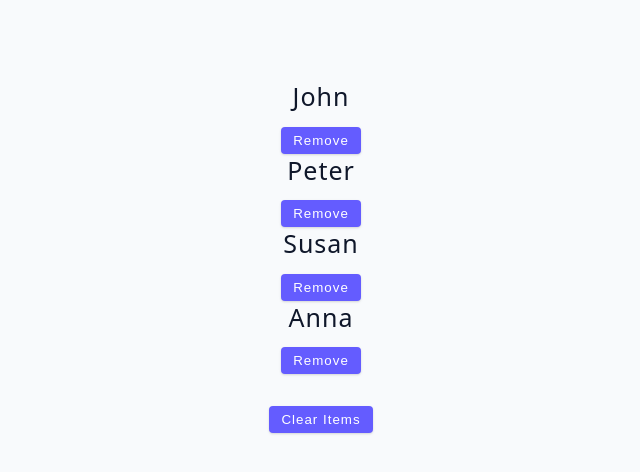
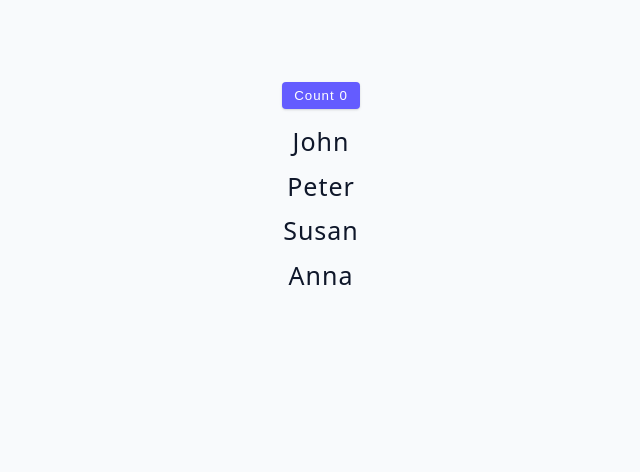
Before and after one commit to Newbie814/react_hook_projs, a React (Vite) app: page / in a window 1280 px wide. Shown: the top 472 px of the page, without its empty margins (319-959 px from the left). Built offline with nearby package versions, Linux system fonts and the light colour scheme; the HTML template or start-up script is replaced by a standard one.

Commit message:
setup project for performance improvements

```diff
--- a/src/App.jsx
+++ b/src/App.jsx
@@ -26,7 +26,8 @@
 // import FetchData from './tutorial/08-custom-hooks/02-fetch-data';
 // import Navbar from './tutorial/09-context-api/components/Navbar';
 // import NavbarContext from './tutorial/09-context-api/components/components-with-context-api/NavbarContext';
-import ReducerBasics from './tutorial/10-useReducer/01-userReducer';
+// import ReducerBasics from './tutorial/10-useReducer/01-userReducer';
+import LowerState from './tutorial/11-performance/01-lower-state';
 function App() {
   return (
     <div className='container'>
@@ -58,7 +59,8 @@ function App() {
       {/* <FetchData /> */}
       {/* <Navbar /> */}
       {/* <NavbarContext /> */}
-      <ReducerBasics />
+      {/* <ReducerBasics /> */}
+      <LowerState />
     </div>
   );
 }
--- /dev/null
+++ b/src/tutorial/11-performance/01-lower-state/List.jsx
@@ -0,0 +1,12 @@
+import Person from './Person';
+
+const List = ({ people }) => {
+  return (
+    <div>
+      {people.map((person) => {
+        return <Person key={person.id} {...person} />;
+      })}
+    </div>
+  );
+};
+export default List;
--- /dev/null
+++ b/src/tutorial/11-performance/01-lower-state/Person.jsx
@@ -0,0 +1,14 @@
+import { useEffect } from 'react';
+
+const Person = ({ name }) => {
+  console.log('render');
+  // useEffect(() => {
+  //   console.log('unfortunately does not fix the issue');
+  // }, []);
+  return (
+    <div>
+      <h4>{name}</h4>
+    </div>
+  );
+};
+export default Person;
--- /dev/null
+++ b/src/tutorial/11-performance/01-lower-state/index.jsx
@@ -0,0 +1,21 @@
+import { useState } from 'react';
+import { data } from '../../../data';
+import List from './List';
+const LowerState = () => {
+  const [people, setPeople] = useState(data);
+  const [count, setCount] = useState(0);
+
+  return (
+    <section>
+      <button
+        className='btn'
+        onClick={() => setCount(count + 1)}
+        style={{ marginBottom: '1rem' }}
+      >
+        count {count}
+      </button>
+      <List people={people} />
+    </section>
+  );
+};
+export default LowerState;
```
